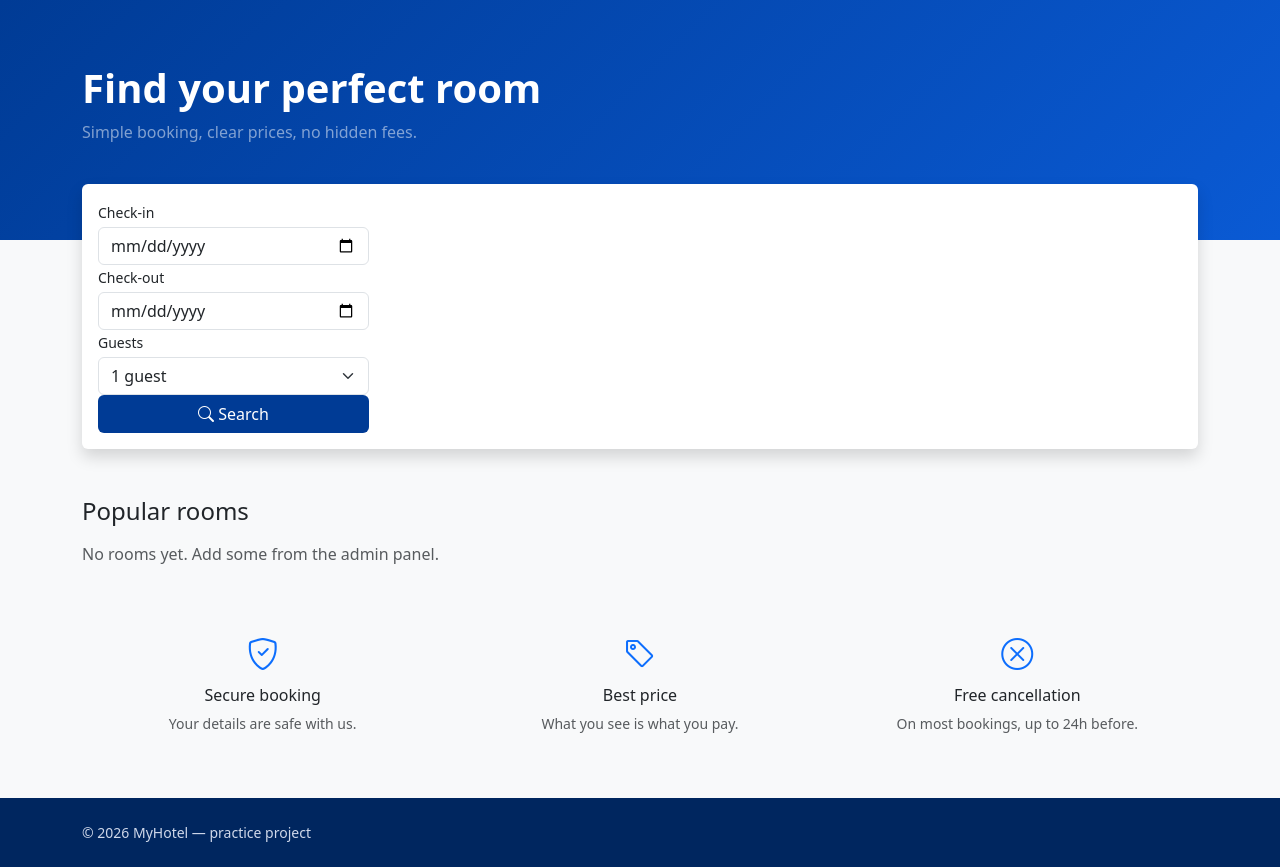
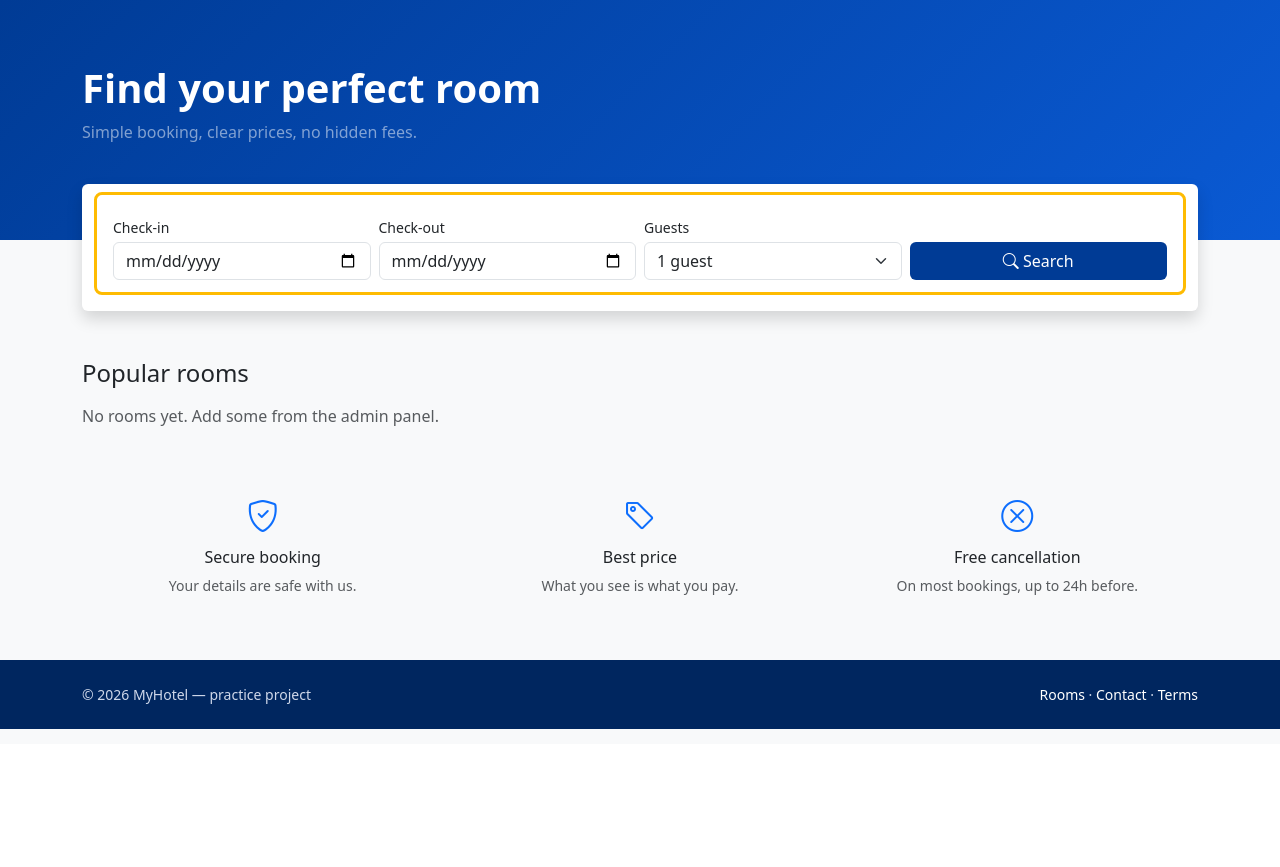
Before and after one commit to Rezapy216/reservation-site, a Django app: template core/templates/rooms/home.html in a window 1280 px wide. Shown: the part 56-923 px from the top of the page. After the commit the page ends 785 px from the top, so only its background shows below. Run offline with Django 5.2, Linux system fonts and the light colour scheme; the template is opened without the code that fills it, so the values that code supplies are empty.

Commit message:
refactor: add rooms namespace to urls in templates

```diff
--- a/core/templates/base.html
+++ b/core/templates/base.html
@@ -60,7 +60,7 @@
 <footer class="site-footer mt-5 py-4">
   <div class="container d-flex flex-wrap justify-content-between small">
     <span>&copy; 2026 MyHotel — practice project</span>
-    {% comment %} <span><a href="{% url 'room_list' %}">Rooms</a> · <a href="#">Contact</a> · <a href="#">Terms</a></span> {% endcomment %}
+    <span><a href="{% url 'rooms:room_list' %}">Rooms</a> · <a href="#">Contact</a> · <a href="#">Terms</a></span>
   </div>
 </footer>
 
--- a/core/templates/rooms/_search_form.html
+++ b/core/templates/rooms/_search_form.html
@@ -1,4 +1,4 @@
-{% comment %} <form class="search-box row g-2 align-items-end" method="get" action="{% url 'room_list' %}"> {% endcomment %}
+<form class="search-box row g-2 align-items-end" method="get" action="{% url 'rooms:room_list' %}">
   <div class="col-lg-3 col-md-6">
     <label class="form-label small mb-1">Check-in</label>
     <input type="date" class="form-control js-checkin" name="check_in" value="{{ request.GET.check_in }}" required>
```
